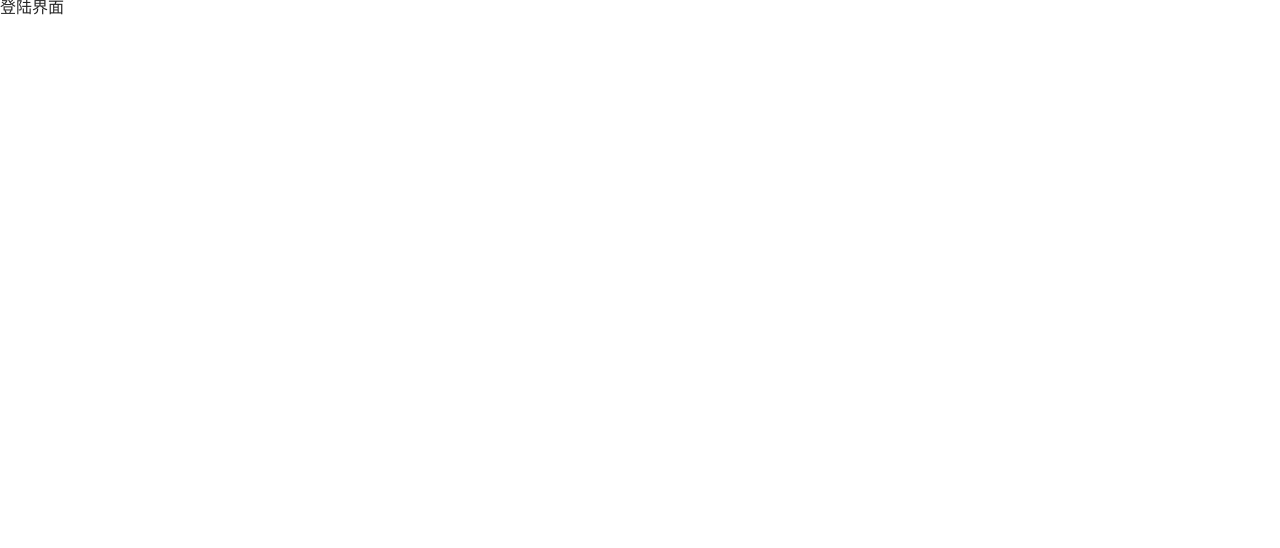
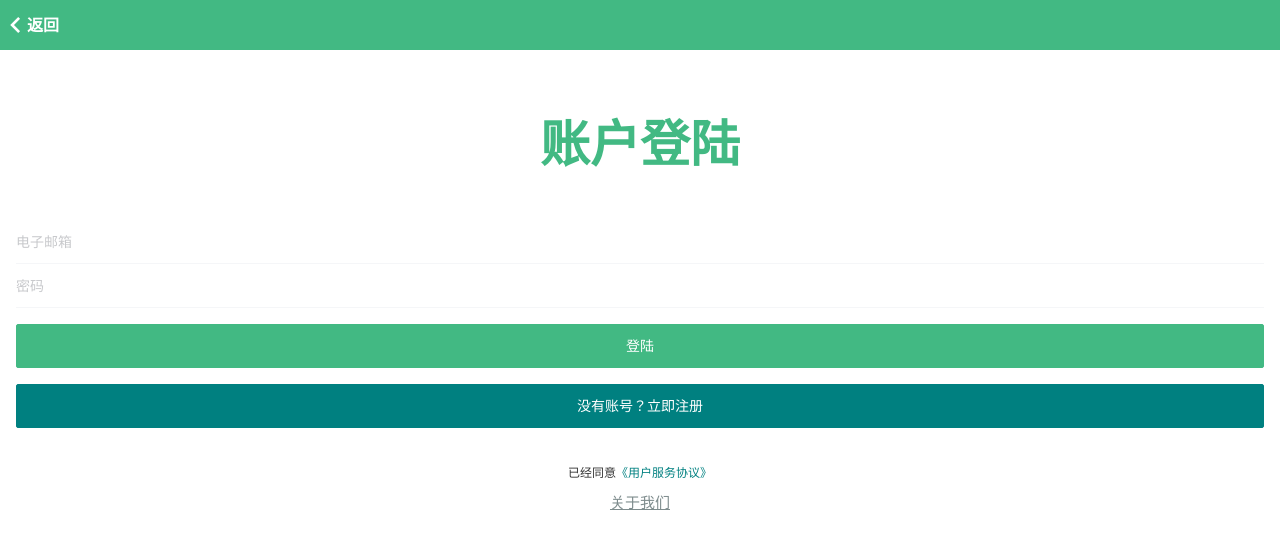
Before and after one commit to BlaxBerry/vue-book-shopping-mobile, a Vue app: page /#/login in a window 1280 px wide. Shown: the top 548 px of the page. Built offline with nearby package versions, Linux system fonts and the light colour scheme.

Commit message:
Login登陆页完成

```diff
--- a/src/network/api.js
+++ b/src/network/api.js
@@ -20,5 +20,8 @@ export const GetCategoryOrderList = (id = 0, page = 1, order = "sales") =>
 // detail详情页数据
 export const GetDetailData = (id) => request.get('/goods/' + id)
 
-// login 注册
+// register 注册
 export const Register = (params) => request.post('/auth/register', params)
+
+// login 登陆
+export const Login = (params) => request.post('/auth/login', params)
--- a/src/views/Login/Login.vue
+++ b/src/views/Login/Login.vue
@@ -1,15 +1,122 @@
 <template>
-  <div>
-      登陆界面
+  <div id="login">
+
+        <!-- 头部标题 -->
+        <div class="login_heder">
+            <HeaderBar>
+                <span slot="left_search" class="go_back" @click="$router.go(-1)">
+                    <i class="iconfont icon-back"></i>返回
+                </span>
+            </HeaderBar>
+            <!-- logo  -->
+            <h1 class="login_logo">账户登陆</h1>
+        </div>
+
+
+        <div class="login_content">
+            <!-- 表单 -->
+            <van-form validate-first @submit="onSubmit">
+                <!-- 通过 pattern 进行正则校验 -->
+                 <!-- 电子邮箱 -->
+                <van-field
+                    v-model="email"
+                    name="电子邮箱"
+                    placeholder="电子邮箱"
+                    :rules="[
+                        { required: true, message: '请填写邮箱地址' },
+                        // 正则验证
+                        { pattern, message: '正则匹配规则' }
+                    ]"
+                />
+                <!-- 密码 -->
+                <van-field
+                    type="password"
+                    v-model="password"
+                    name="密码"
+                    placeholder="密码"
+                    :rules="[
+                        { required: true, message: '请填写密码' },
+                        // 正则验证
+                        { pattern, message: '正则匹配规则' }
+                    ]"
+                />
+                <!-- 提交按钮 -->
+                <div style="margin: 16px;">
+                    <van-button block type="info"
+                        native-type="submit" color="#42b983">
+                        登陆
+                    </van-button>
+                </div>
+                <!-- 已有账号，立即登陆 -->
+                <div style="margin: 16px;">
+                    <van-button block type="info" color="#008080"
+                        to="/register">
+                        没有账号？立即注册
+                    </van-button>
+                </div>
+
+            </van-form>
+
+            <!-- 底部 -->
+            <div class="login_footer">
+                <span>
+                    已经同意<a href="javascript:;" class="attention">《用户服务协议》</a>
+                </span>
+                <a href="https://github.com/BlaxBerry/vue-delivery-web-app" class="about">关于我们</a>
+            </div>
+        </div>
+
   </div>
 </template>
 
 <script>
+// 导入 头部标题栏
+import HeaderBar from "@/components/HeaderBar/HeaderBar.vue"
+
+// 导入 api接口
+import {Login} from "@/network/api.js"
+
 export default {
+    data(){
+        return {
+            // 表单
+            email: '',
+            password: '',
+            // 表单正则验证
+            pattern: /\S{3,}/,
+        }
+    },
+    components:{
+        HeaderBar
+    },
+    methods:{
+       onSubmit(){
+        //  console.log(this.email,this.password);
+        // email: eduwork@monkey.com
+        // password: edu123
+         Login({
+           email:this.email,
+           password:this.password
+         }).then(res=>{
+           console.log("请求成功后返回的数据",res);
+           // 服务器返回一个 token, 保存到本地
+           window.localStorage.setItem('token',res.access_token)
 
+           this.$toast.success('登陆成功');
+           this.email=''
+           this.password=''
+
+          // 跳转到个人页
+           setTimeout(()=>{
+             this.$router.push('/profile')
+           },1000)
+
+         })
+       }
+    }
 }
 </script>
 
 <style lang="less" scoped>
-
+@import "../../assets/css/Login/Login.less";
 </style>
--- a/src/views/Register/Register.vue
+++ b/src/views/Register/Register.vue
@@ -67,9 +67,17 @@
                 <div style="margin: 16px;">
                     <van-button block type="info"
                         native-type="submit" color="#42b983">
-                        提交
+                        注册账号
                     </van-button>
                 </div>
+                <!-- 已有账号，立即登陆 -->
+                <div style="margin: 16px;">
+                    <van-button block type="info" color="#008080"
+                        to="/login">
+                        已有账号，立即登陆
+                    </van-button>
+                </div>
+
             </van-form>
 
             <!-- 底部 -->
@@ -125,7 +133,7 @@ export default {
                     name:this.username,
                     email:this.email,
                     password:this.password,
-                    assword_confirmation:this.checkPassword
+                    password_confirmation:this.checkPassword
                 }).then(res=>{
                     console.log("Register注册请求的响应数据",res);
                     // 根据响应结果判断是否可以注册
```
